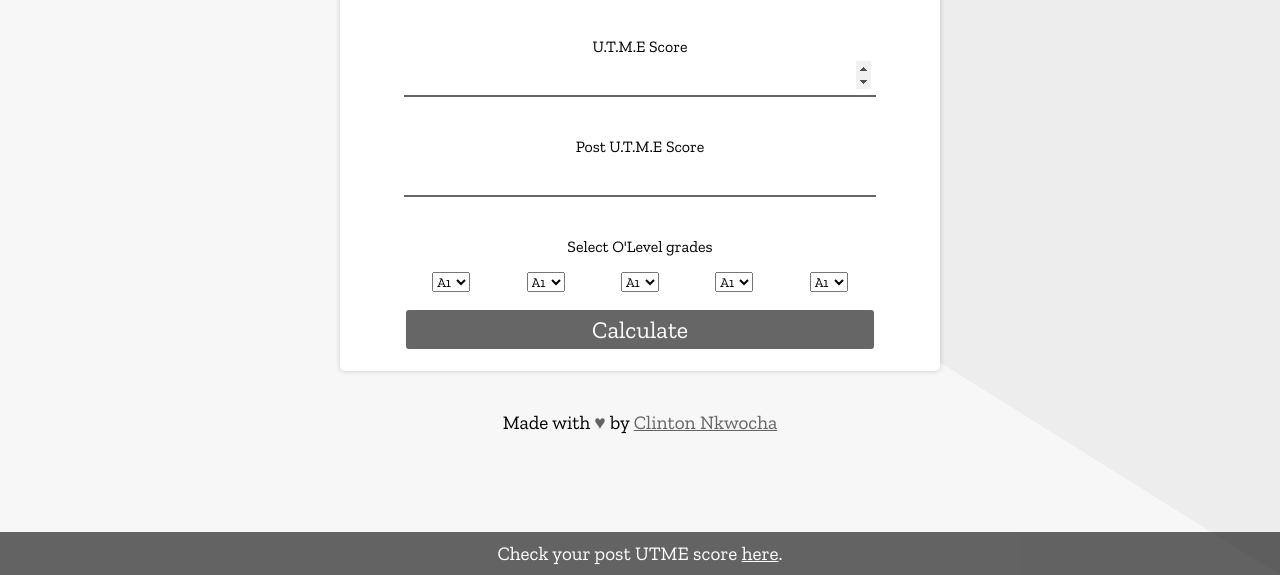
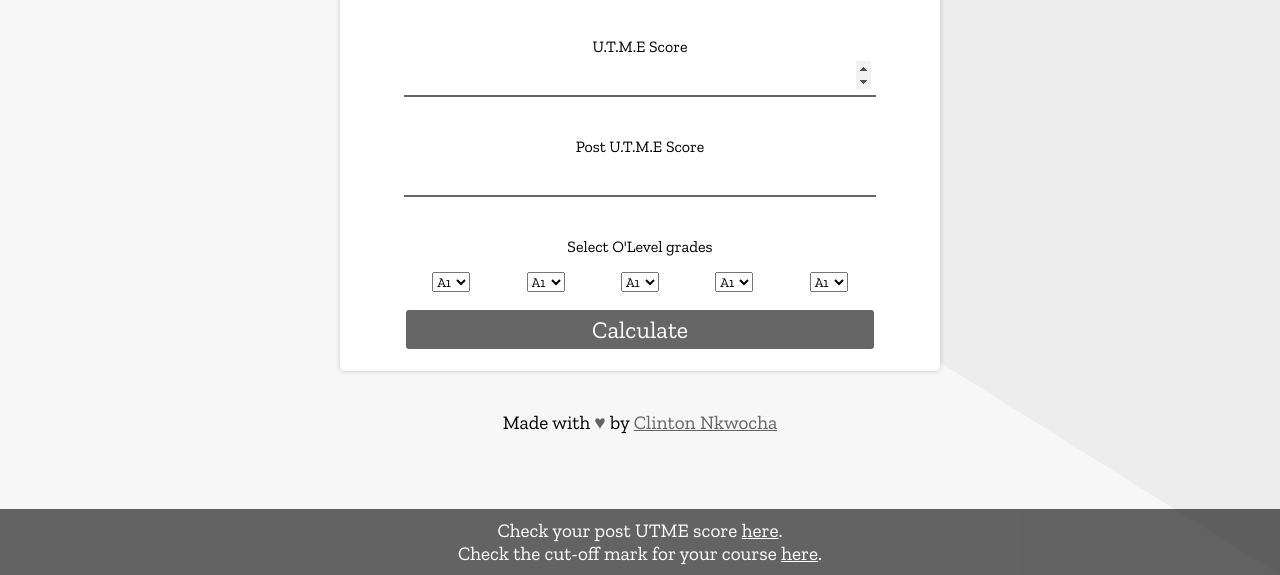
Before and after one commit to clintonpi/unilag-calc, a plain HTML site: page index.html in a window 1280 px wide. Shown: the part 225-800 px from the top of the page. Drawn offline with nearby package versions, Linux system fonts and the light colour scheme.

Commit message:
Create link to "cut-off mark" file

```diff
--- a/index.html
+++ b/index.html
@@ -112,6 +112,7 @@
       </footer>
       <div id="info">
         <p>Check your post UTME score <a href="./2018_2019_post_UTME_result.pdf" target="_blank" rel="noopener">here</a>.</p>
+        <p>Check the cut-off mark for your course <a href="./2018 UNILAG CUT OFF Marks.pdf" target="_blank" rel="noopener">here</a>.</p>
       </div>
     </div>
     <script src="./dist/js/script.js"></script>
```
